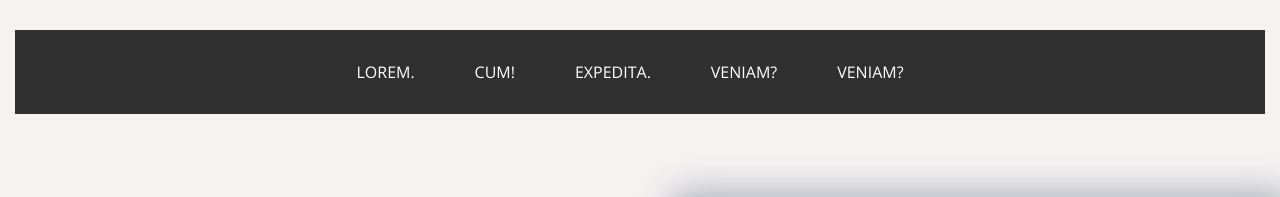
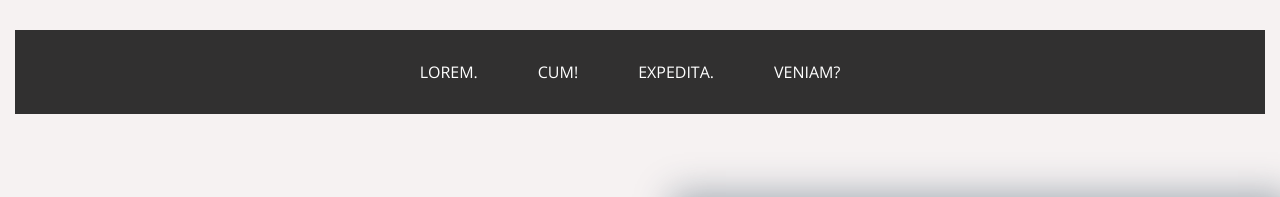
Before and after one commit to smoliar/variables, a website: page index.html in a window 1280 px wide. Shown: the top 197 px of the page. Drawn offline with nearby package versions, Linux system fonts and the light colour scheme; files whose address does not match are found by name.

Commit message:
removed an item from list

```diff
--- a/index.html
+++ b/index.html
@@ -23,7 +23,6 @@
                     <li><a href="#">Lorem.</a></li>
                     <li><a href="#">Cum!</a></li>
                     <li><a href="#">Expedita.</a></li>
-                    <li><a href="#">Veniam?</a></li>
                     <li><a href="#">Veniam?</a></li>
                 </ul>
             </nav>
```
